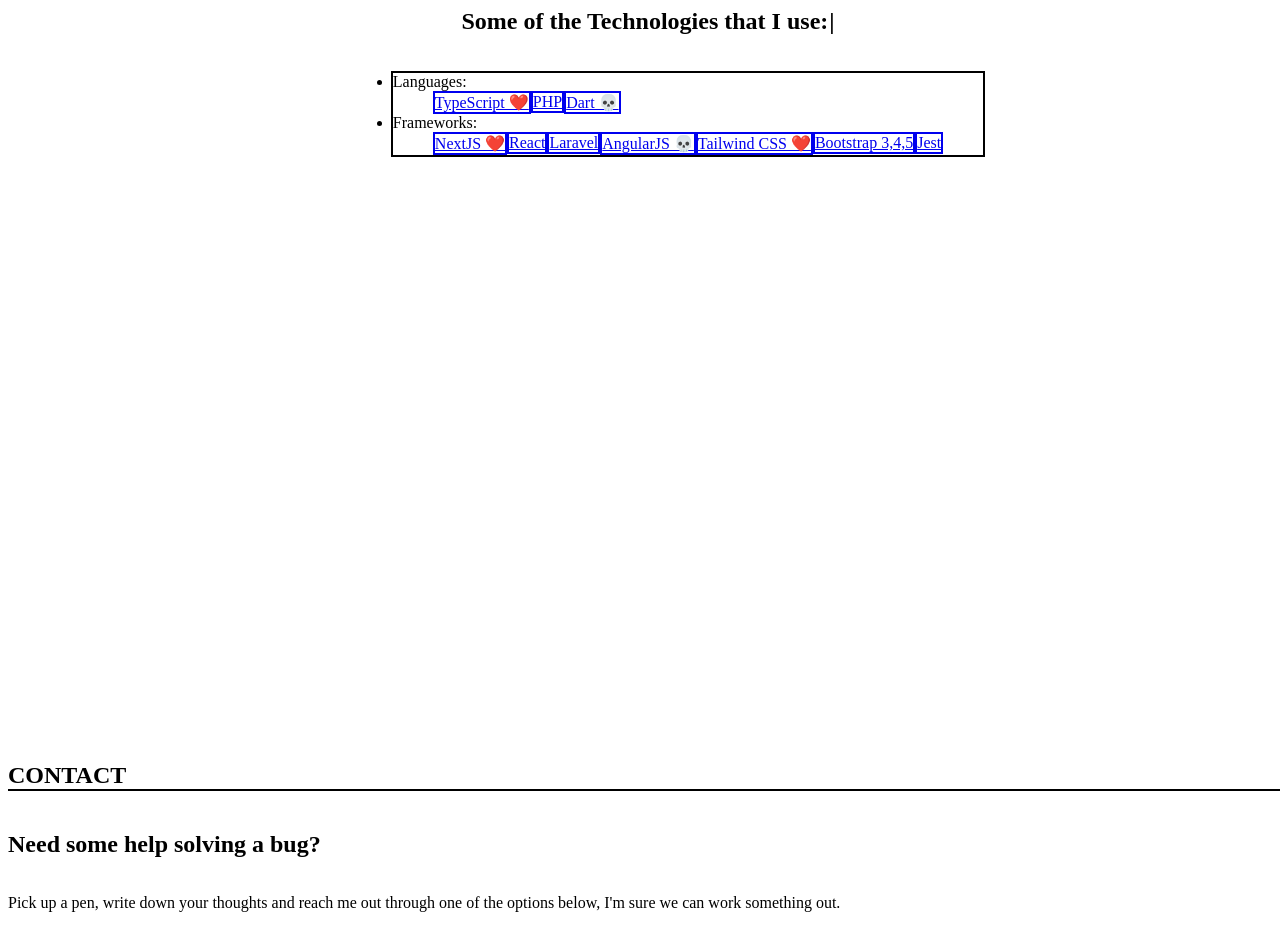
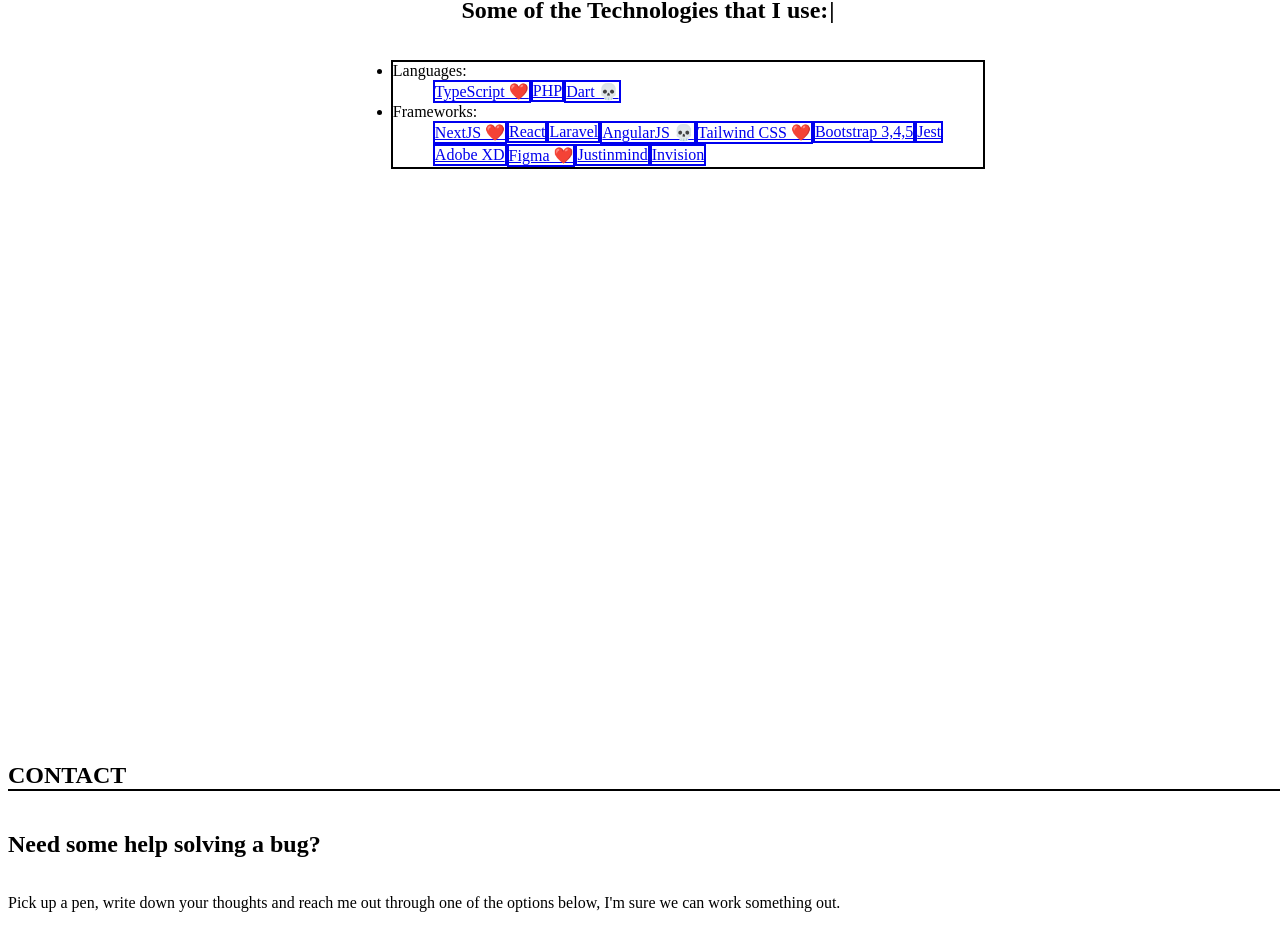
Before and after one commit to estavadormir/purr-folio, a Next.js app: page / in a window 1280 px wide. Shown: the part 2710-3651 px from the top of the page. Built offline with nearby package versions, Linux system fonts and the light colour scheme.

Commit message:
fixed stuff

```diff
--- a/components/techstach.tsx
+++ b/components/techstach.tsx
@@ -131,7 +131,7 @@
             <li className="ml-5 mt-2 sm:mt-0 sm:ml-0 font-bold hidden lg:flex">
               Design tools
             </li>
-            <ul className="pl-3 w-full h-full justify-start flex flex-row  flex-wrap mb-5 hidden lg:flex">
+            <ul className="pl-3 w-full h-full justify-start flex flex-row  flex-wrap mb-5 lg:flex">
               <a
                 className="h-fit"
                 rel="noreferrer"
```
